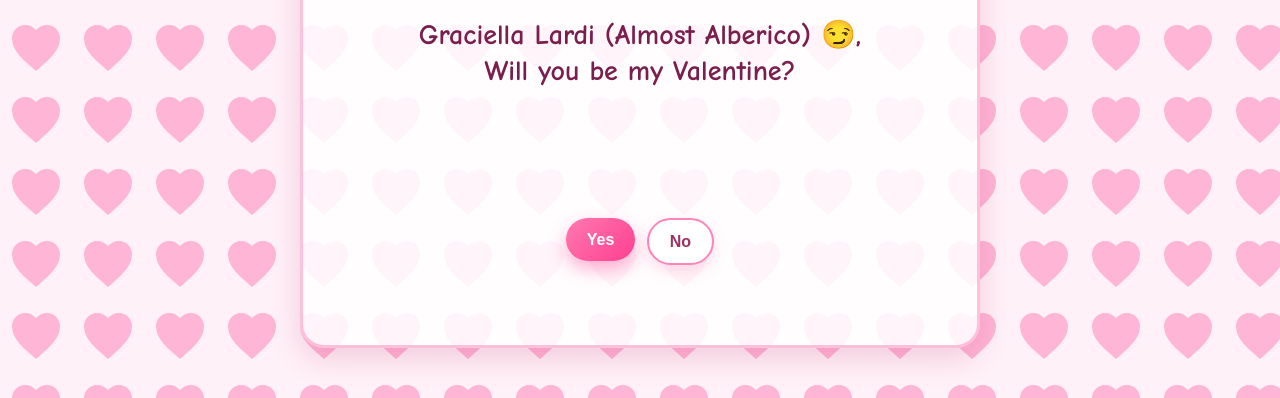
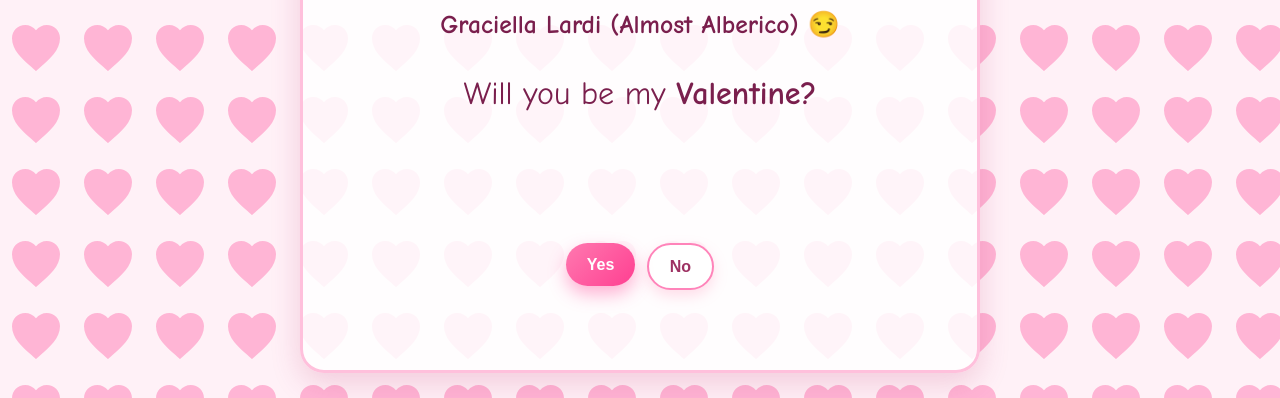
Before and after one commit to albericodominic27/ValentinesDay, a plain HTML site: page index.html in a window 1280 px wide. Shown: the part 349-747 px from the top of the page. Drawn offline with Linux system fonts and the light colour scheme.

Commit message:
done deeeal

```diff
--- a/index.html
+++ b/index.html
@@ -15,9 +15,9 @@
         alt="A bouquet of romantic flowers"
       />
       <h1>
-        Graciella Lardi (Almost Alberico) 😏,<br />
-        <strong>Will you be my Valentine?</strong>
-      </h1>
+        Graciella Lardi (Almost Alberico) 😏<br /></h1>
+       <h2>Will you be my <span class="bold-text">Valentine?</span></h2>
+
 
       <section id="buttonArea" class="button-area" aria-label="Valentine buttons">
         <button id="yesBtn" class="btn yes" type="button">Yes</button>
--- a/script.js
+++ b/script.js
@@ -5,7 +5,7 @@ const heroImage = document.getElementById("heroImage");
 
 let noCount = 0;
 let isYesSelected = false;
-const growthStep = 0.12;
+const growthStep = 0.24;
 const buttonGap = 12;
 const initialTopRatio = 0.62;
 
--- a/styles.css
+++ b/styles.css
@@ -44,9 +44,20 @@ body {
 }
 
 h1 {
+  margin: 2rem 0;
+  line-height: 1.3;
+  font-size: clamp(0.5rem, 2.0vw, 1.75rem);
+}
+
+h2 {
   margin: 1rem 0;
   line-height: 1.3;
-  font-size: clamp(1.2rem, 2.6vw, 1.75rem);
+  font-weight: 400;
+  font-size: clamp(2.0rem, 2.6vw, 1.75rem);
+}
+
+.bold-text{
+font-weight: 800;
 }
 
 .button-area {
```
